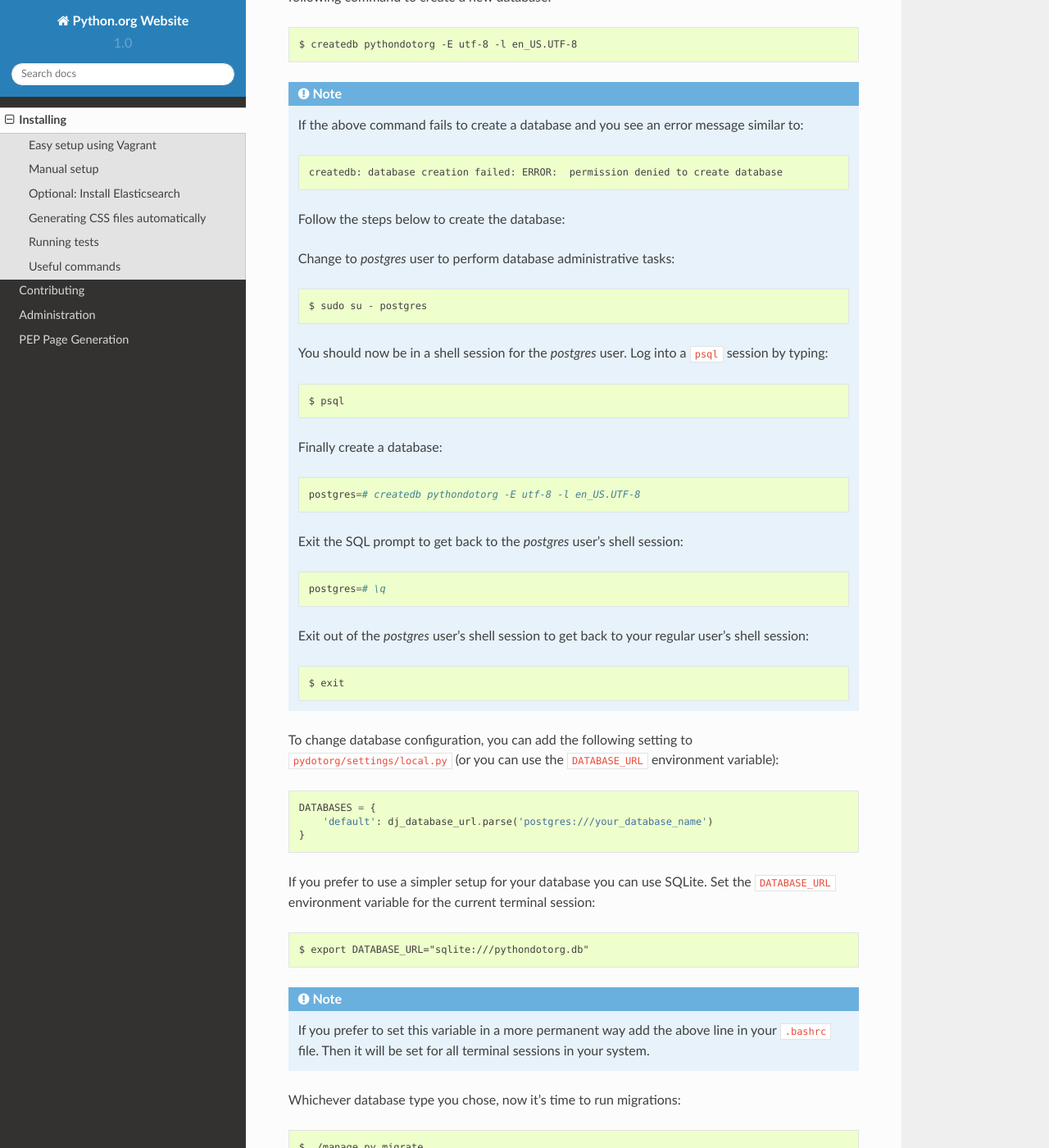
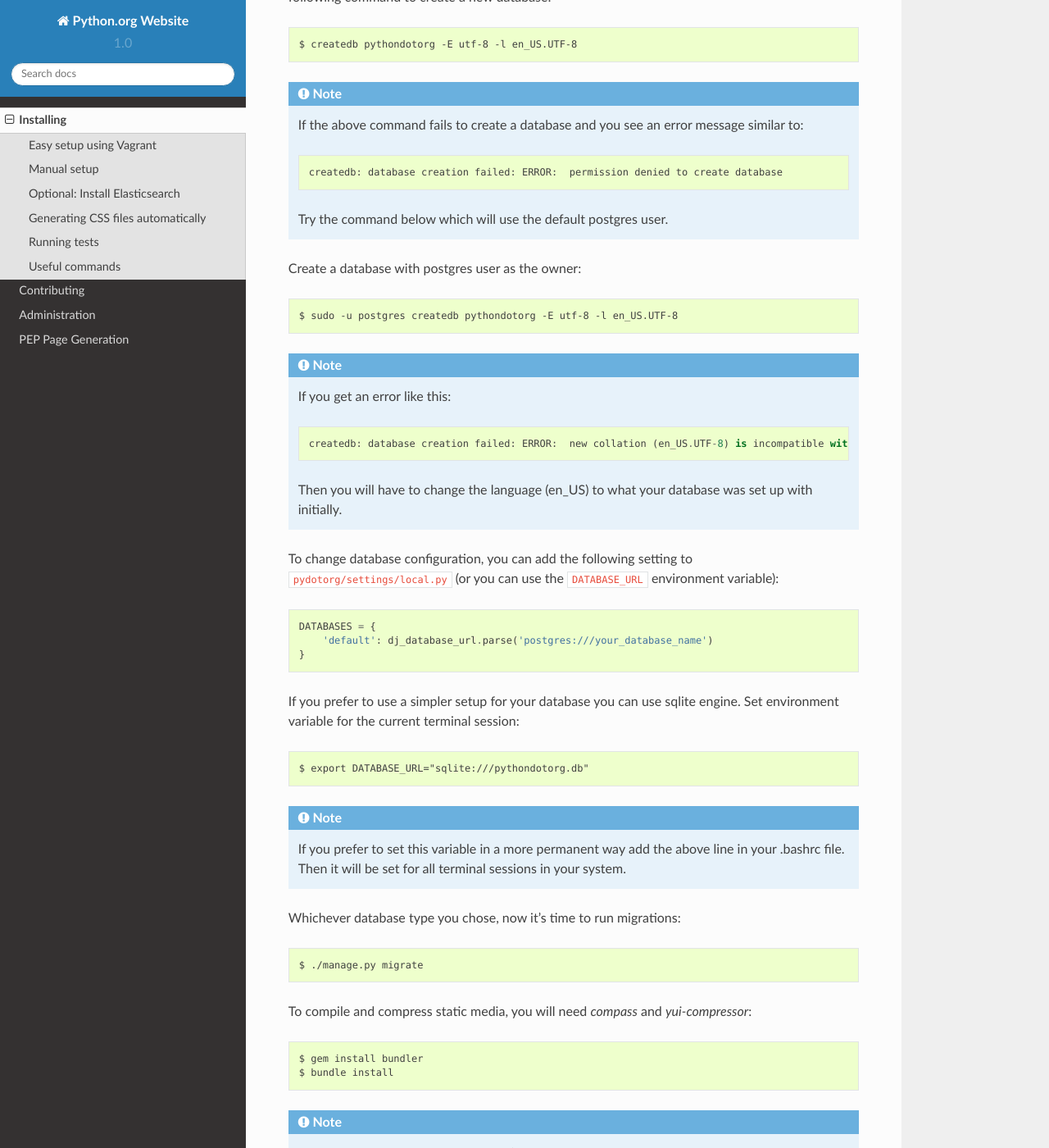
Before and after one commit to python/pythondotorg, a Sphinx documentation site: the page built from docs/source/install.rst, in a window 1280 px wide and 1400 px high, scrolled down 1315 px. Shown: the whole window at 82% size. Built offline with Sphinx 7.4.7 and the Read the Docs theme 2.0.0, drawn with Linux system fonts in a browser that asks for light colours.

Commit message:
Simplify postgres database creating instructions.
Simplified instructions for the contributors when they want to create a
new database and must use postgres user account as the owner.
Now it is a one liner.
Also added suggestion of what to do if the languages do not match.

```diff
--- a/docs/source/install.rst
+++ b/docs/source/install.rst
@@ -62,34 +62,23 @@
 
 .. note::
 
-   If the above command fails to create a database and you see an error message
-   similar to::
+    If the above command fails to create a database and you see an error message similar to::
 
-       createdb: database creation failed: ERROR:  permission denied to create database
+        createdb: database creation failed: ERROR:  permission denied to create database
 
-   Follow the steps below to create the database:
+    Try the command below which will use the default postgres user.
 
-   Change to *postgres* user to perform database administrative tasks::
+Create a database with postgres user as the owner::
 
-       $ sudo su - postgres
+    $ sudo -u postgres createdb pythondotorg -E utf-8 -l en_US.UTF-8
 
-   You should now be in a shell session for the *postgres* user. Log into a ``psql``
-   session by typing::
+.. note::
 
-       $ psql
+    If you get an error like this::
 
-   Finally create a database::
+        createdb: database creation failed: ERROR:  new collation (en_US.UTF-8) is incompatible with the collation of the template database (en_GB.UTF-8)
 
-       postgres=# createdb pythondotorg -E utf-8 -l en_US.UTF-8
-
-   Exit the SQL prompt to get back to the *postgres* user's shell session::
-
-       postgres=# \q
-
-   Exit out of the *postgres* user's shell session to get back to your regular
-   user's shell session::
-
-       $ exit
+    Then you will have to change the language (en_US) to what your database was set up with initially.
 
 To change database configuration, you can add the following setting to
 ``pydotorg/settings/local.py`` (or you can use the ``DATABASE_URL`` environment
@@ -99,16 +88,14 @@
         'default': dj_database_url.parse('postgres:///your_database_name')
     }
 
-If you prefer to use a simpler setup for your database you can use SQLite.
-Set the ``DATABASE_URL`` environment variable for the current terminal session::
+If you prefer to use a simpler setup for your database you can use sqlite engine.
+Set environment variable for the current terminal session::
 
     $ export DATABASE_URL="sqlite:///pythondotorg.db"
 
 .. note::
-
-   If you prefer to set this variable in a more permanent way add the above
-   line in your ``.bashrc`` file. Then it will be set for all terminal
-   sessions in your system.
+    If you prefer to set this variable in a more permanent way add the above line in your .bashrc file.
+    Then it will be set for all terminal sessions in your system.
 
 Whichever database type you chose, now it's time to run migrations::
 
```
